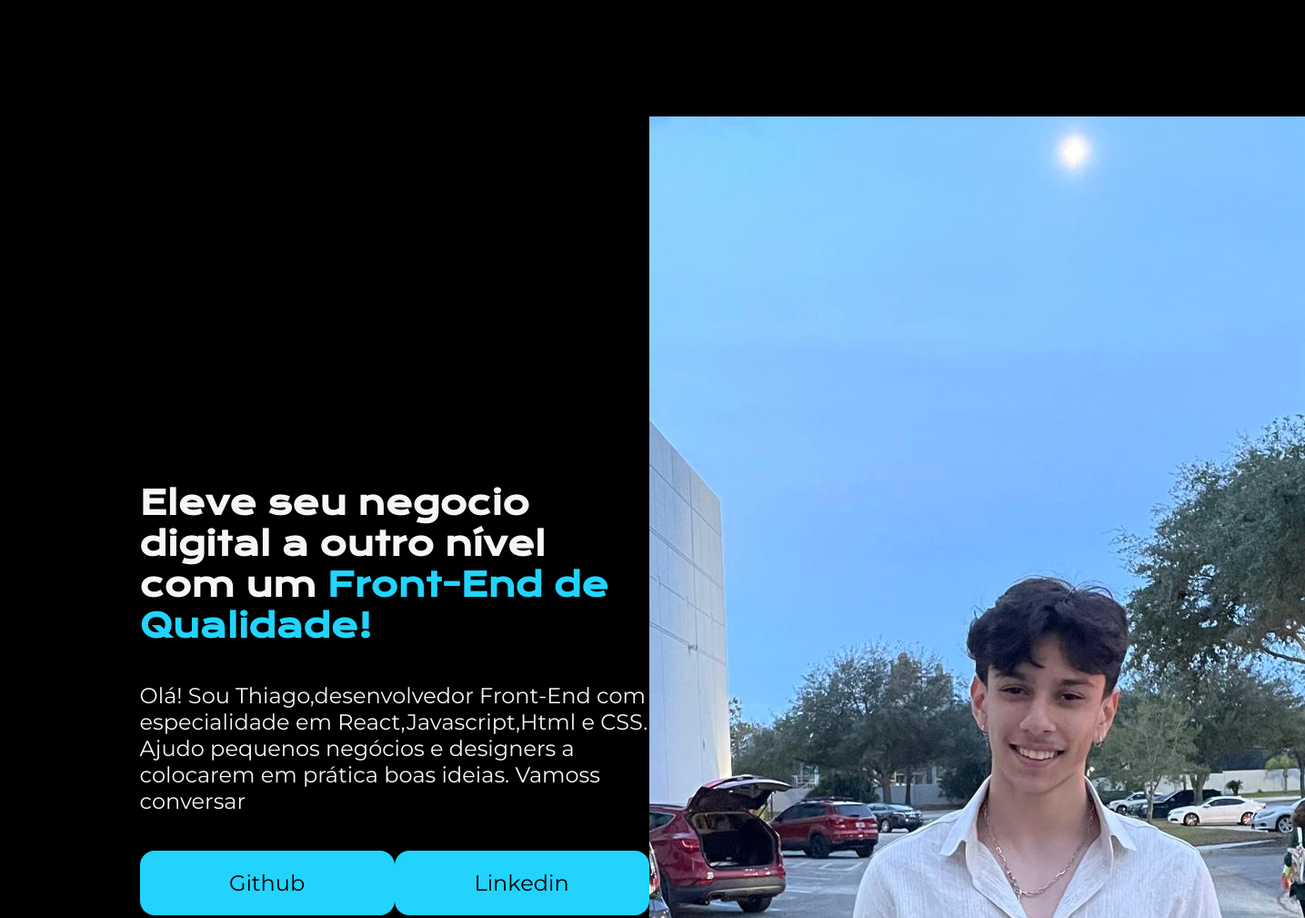
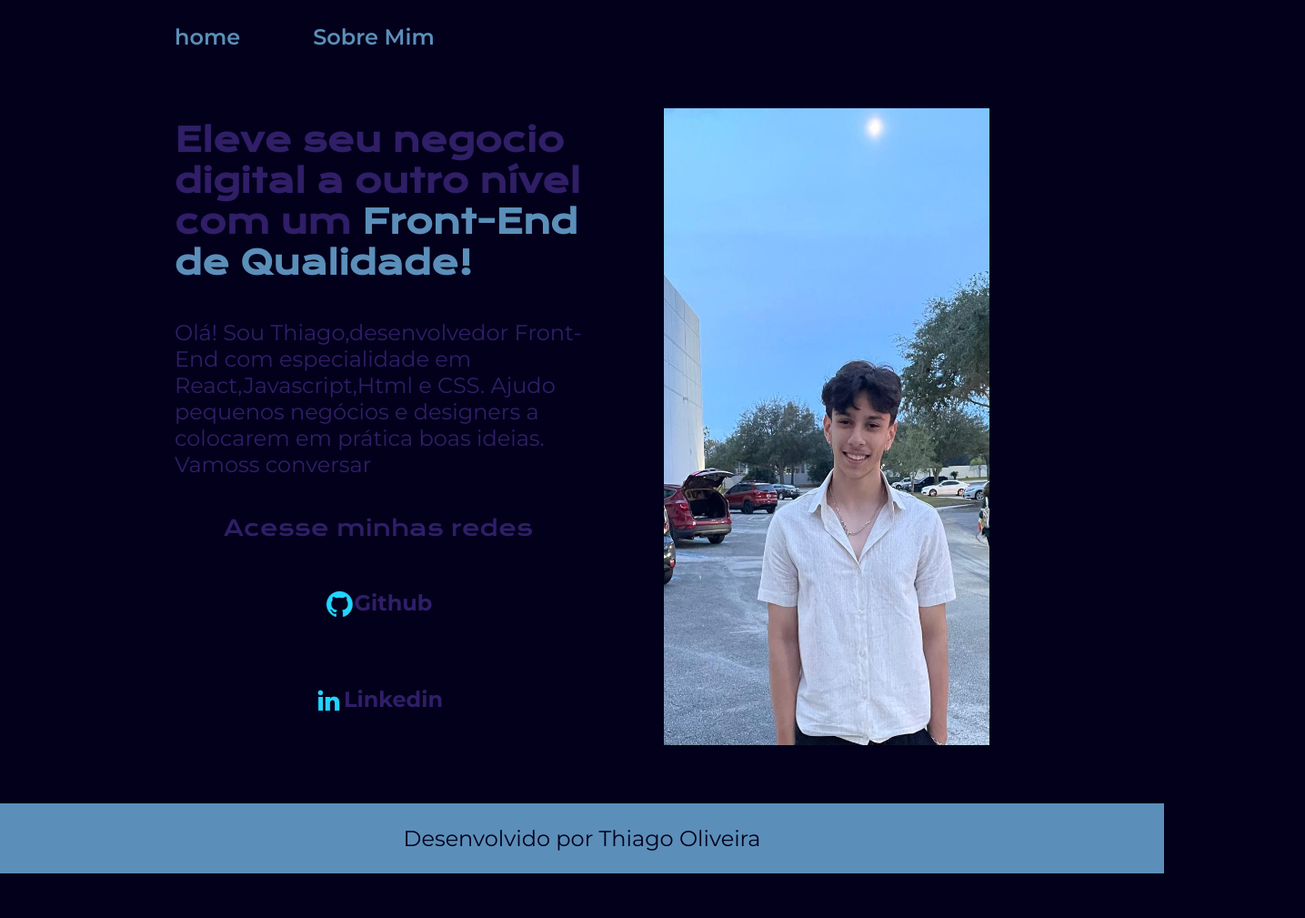
Before and after one commit to K1rit03/Curso-html-e-css-1, a plain HTML site: page index.html in a window 1280 px wide. Shown: the top 1009 px of the page at 91% size, 1435 px wide, since content can reach past the window. After the commit the page ends 960 px from the top, so only its background shows below. Drawn offline with nearby package versions, Linux system fonts and the light colour scheme.

Commit message:
adicionando terceiro curso e inicio do quarto

```diff
--- a/CSS/style.css
+++ b/CSS/style.css
@@ -1,4 +1,15 @@
 @import url('https://fonts.googleapis.com/css2?family=Krona+One&family=Montserrat:ital,wght@0,100..900;1,100..900&display=swap');
+
+:root {
+    --cor-primaria: #03001C;
+    --cor-secundaria: #301E67;
+    --cor-terciaria: #5B8FB9;
+    --cor-hover: #B6EADA;
+
+    --fonte-primaria: "Krona One", sans-serif;
+    --fonte-secundaria: "Montserrat", sans-serif;
+}
+
 
 *{
     margin: 0;
@@ -6,7 +17,7 @@
 }
 
 .krona-one-regular {
-    font-family: "Krona One", sans-serif;
+    font-family: var(--fonte-primaria);
     font-weight: 400;
     font-style: normal;
   }
@@ -14,57 +25,108 @@
 
 
 body{
-    height: 100vh;
-    background-color: black;
-    color: #f6f6f6;
-    box-sizing: border-box;
+
+    background-color: var(--cor-primaria);
+    color : var(--cor-secundaria);
+    box-sizing : border-box;
+
+.cabecalho{
+    padding: 2% 0 0 15%;
+}
+
+.cabecalho-menu{
+    display: flex;
+    gap: 80px;
+}
+
+
+.cabecalho-menu-link{
+    font-family: var(--fonte-secundaria) ;
+    font-size: 1.5rem;
+    font-weight: 600;
+    color: var(--cor-terciaria);
+    text-decoration: none;
+
+}
+
 
 }
 
 .titulo-destaque{
-    color: #22d4fd;
+    color: var(--cor-terciaria);
 }
 
 .content{
-    margin: 10% 12%;
+    padding: 5% 15%;
     display: flex;
     align-items: center ;
     justify-content: space-between;
 }
 
 .content-apresentation{
-    width: 615px;
+    width: 50%;
     display: flex;
     flex-direction: column;
     gap: 40px;
 }
 
 .titulo{
-    font-size: 36px;
-    font-family: "Krona One", sans-serif;;
+    font-size: 2.25rem;
+    font-family: var(--fonte-primaria)
 }
 
 .paragrafo{
-    font-size: 24px;
-    font-family:"Montserrat", sans-serif;
+    font-size: 1.5rem;
+    font-family:var(--fonte-secundaria);
+}
+
+.link-subtitle{
+    font-family: var(--fonte-primaria);
+    font-weight: 400;
+    font-size: 1.5rem;
 }
 
 .links{
     display: flex;
     justify-content: space-between;
+    flex-direction: column;
+    align-items: center;
+    font-weight: bold;
+    gap: 32px;
 
 }
 
 .links-estilo{
-    background-color: #22d4fd;
-    width: 280px;
+    display: flex;
+    justify-content: center;
+    width: 50%;
     text-align: center;
-    border-radius: 16px;
-    font-size: 24px;
+    border-radius: 8px;
+    font-size: 1.5rem;
     font-weight: 600px;
     padding: 21px 0;
     text-decoration: none;
-    color: #000000;
-    font-family:"Montserrat", sans-serif;
+    color: var(--cor-secundaria);
+    border: var(--cor-terciaria);
+    font-family:var(--fonte-secundaria);
 
 }
+
+.links :hover {
+    background-color: var(--cor-hover);
+}
+
+.foto{
+    width: 40%;
+    height: 700px;
+}
+
+.rodape{
+    padding: 24px;
+    color: var(--cor-primaria);
+    background-color: var(--cor-terciaria);
+    text-align: center;
+    font-family: var(--fonte-secundaria);
+    font-size: 1.5rem;
+    font-weight: 400;
+}
--- a/index.html
+++ b/index.html
@@ -7,19 +7,31 @@
 
 </head>
 <body>
-    <header></header>
+    <header class="cabecalho">
+        <nav class="cabecalho-menu" >
+            <a class="cabecalho-menu-link" href="">home</a>
+            <a class="cabecalho-menu-link" href="sobre.html">Sobre Mim</a>
+        </nav>
+    </header>
     <main class="content">
         <section class="content-apresentation">
             <h1 class="titulo">Eleve seu negocio digital a outro nível com um <strong class="titulo-destaque">Front-End de Qualidade!</strong></h1>
             <p class="paragrafo">Olá! Sou Thiago,desenvolvedor Front-End com especialidade em React,Javascript,Html e CSS. Ajudo pequenos negócios e designers a colocarem em prática boas ideias. Vamoss conversar</p>
             <div class="links">
-                <a class="links-estilo " href="https://github.com/K1rit03">Github</a>
-                <a class="links-estilo" href="https://www.linkedin.com/in/thiago-oliveira-884b1128a/">Linkedin</a>
+                <h2 class="link-subtitle">Acesse minhas redes</h2>
+                <a class="links-estilo " href="https://github.com/K1rit03">
+                    <img src="img/github.png" alt="">
+                    Github</a>
+                <a class="links-estilo" href="https://www.linkedin.com/in/thiago-oliveira-884b1128a/">
+                    <img src="img/linkedin.png" alt="">
+                    Linkedin</a>
             </div>
 
         </section>
-        <img src="img/minha foto.jpg" alt="MinhaFoto">
+        <img class="foto" src="img/minha foto.jpg" alt="MinhaFoto">
     </main>
-    <footer></footer>
+    <footer class="rodape">
+        <p>Desenvolvido por Thiago Oliveira</p>
+    </footer>
 </body>
 </html>
```
Also changed, not shown: sobre.html (added, +42 -0 lines), img/github.png (added), img/linkedin.png (added).
